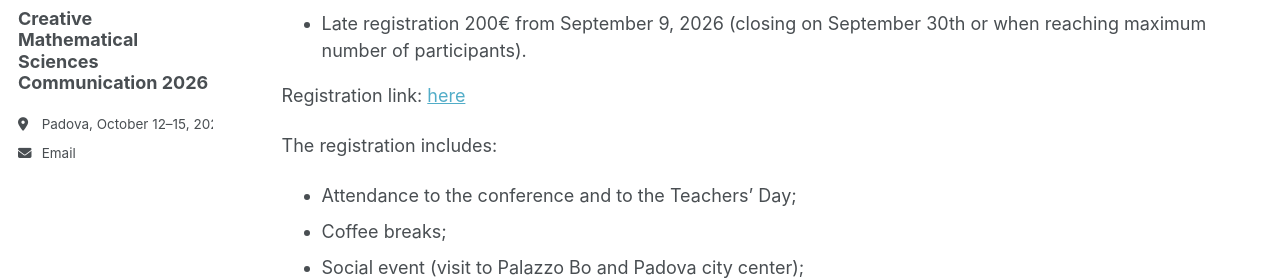
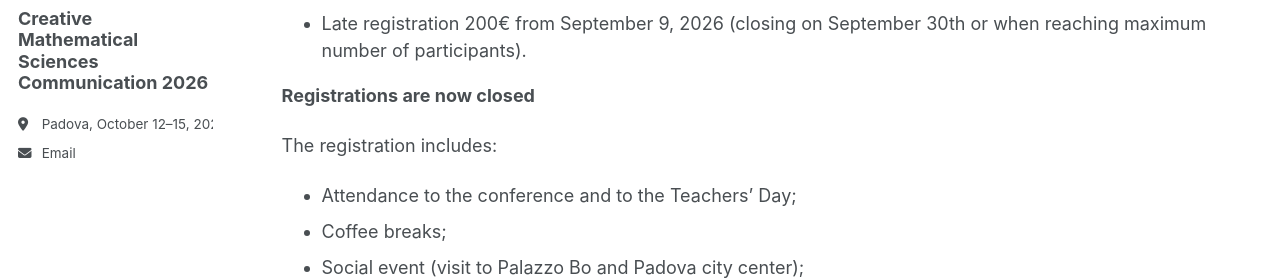
Before and after one commit to CMSC2026/cmsc2026.github.io, a Jekyll site: the page built from _pages/registration.md, in a window 1280 px wide and 1192 px high. Shown: the part 222-502 px from the top of the window. Built offline with Jekyll 4.4.1, drawn with Linux system fonts in a browser that asks for light colours; a script that is not in the unit is left out.

Commit message:
Update registration status to closed
Updated registration status to indicate that registrations are now closed.

```diff
--- a/_pages/registration.md
+++ b/_pages/registration.md
@@ -9,7 +9,7 @@
 - Early registration 155€ until September 8, 2026.
 - Late registration 200€ from September 9, 2026 (closing on September 30th or when reaching maximum number of participants).
 
-Registration link: [here](https://www.unismart.it/en/cmsc-2026/)
+**Registrations are now closed**
 
 The registration includes:
 - Attendance to the conference and to the Teachers' Day;
```
